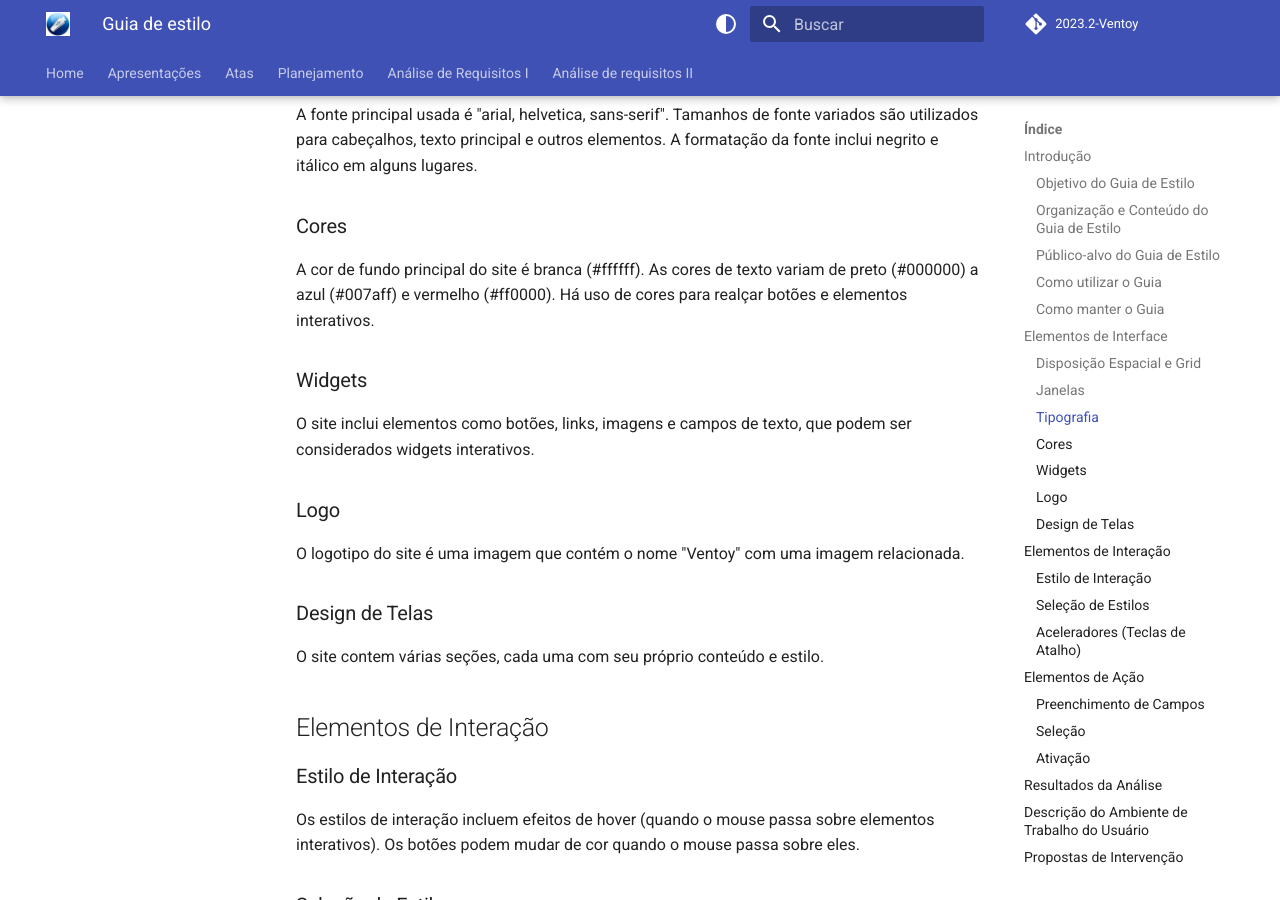
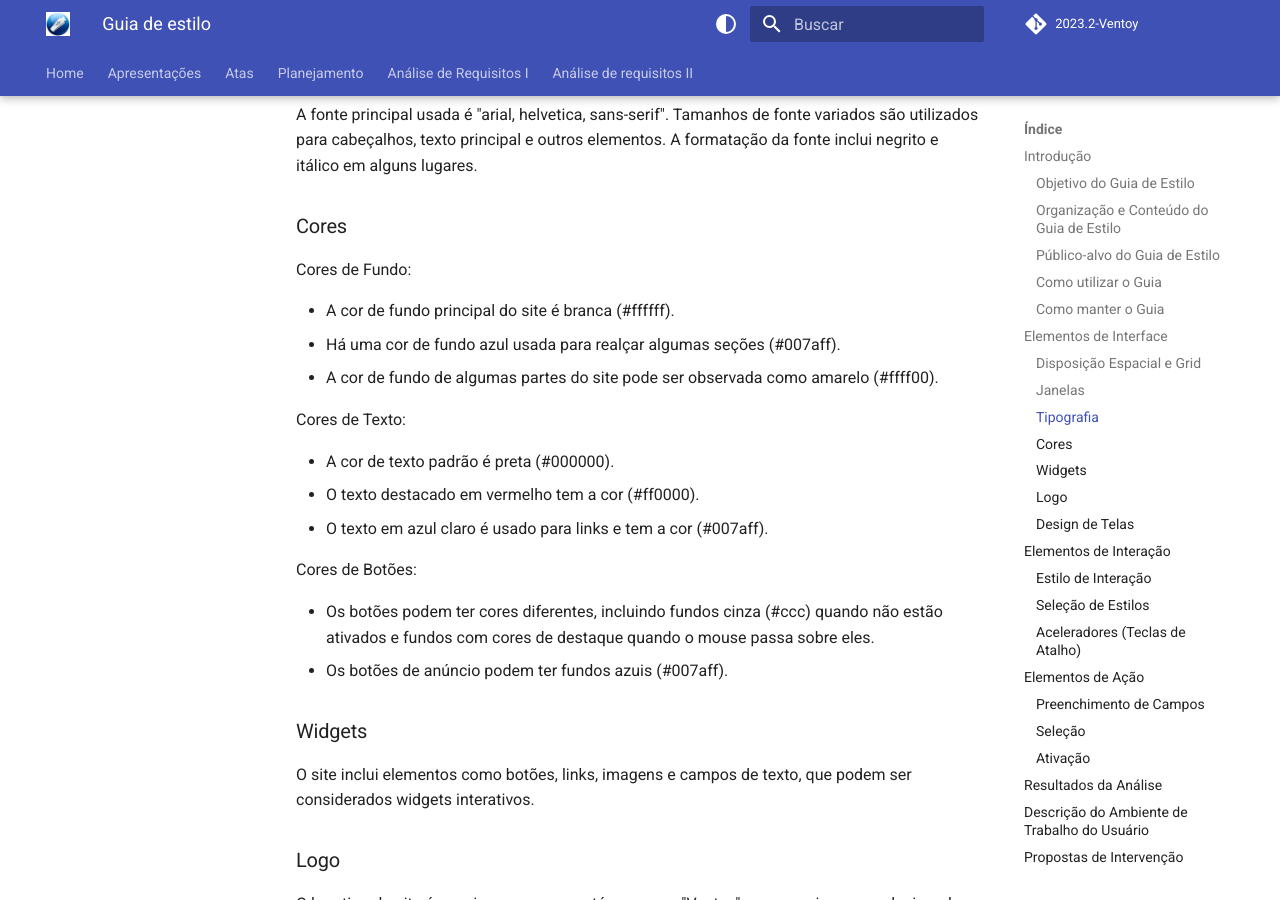
Before and after one commit to Interacao-Humano-Computador/2023.2-Ventoy, an MkDocs documentation site: the page built from docs/AnaliseDeRequisitos/guia-de-estilo.md, in a window 1280 px wide and 900 px high, scrolled down 1778 px. Built offline with MkDocs 1.6.1 and Material for MkDocs 9.7.7, drawn with Linux system fonts in a browser that asks for light colours; comment, search, counter and statistics services are not loaded.

Commit message:
Update guia-de-estilo.md

```diff
--- a/docs/AnaliseDeRequisitos/guia-de-estilo.md
+++ b/docs/AnaliseDeRequisitos/guia-de-estilo.md
@@ -48,9 +48,22 @@ A formatação da fonte inclui negrito e itálico em alguns lugares.
 
 ### Cores
 
-A cor de fundo principal do site é branca (#ffffff).
-As cores de texto variam de preto (#000000) a azul (#007aff) e vermelho (#ff0000).
-Há uso de cores para realçar botões e elementos interativos.
+Cores de Fundo:
+
+- A cor de fundo principal do site é branca (#ffffff).
+- Há uma cor de fundo azul usada para realçar algumas seções (#007aff).
+- A cor de fundo de algumas partes do site pode ser observada como amarelo (#ffff00).
+
+Cores de Texto:
+
+- A cor de texto padrão é preta (#000000).
+- O texto destacado em vermelho tem a cor (#ff0000).
+- O texto em azul claro é usado para links e tem a cor (#007aff).
+
+Cores de Botões:
+
+- Os botões podem ter cores diferentes, incluindo fundos cinza (#ccc) quando não estão ativados e fundos com cores de destaque quando o mouse passa sobre eles.
+- Os botões de anúncio podem ter fundos azuis (#007aff).
 
 ### Widgets
 
```
